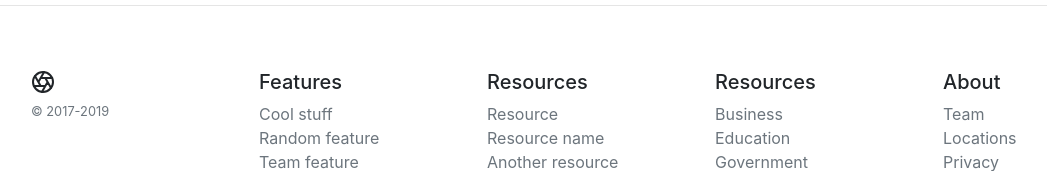
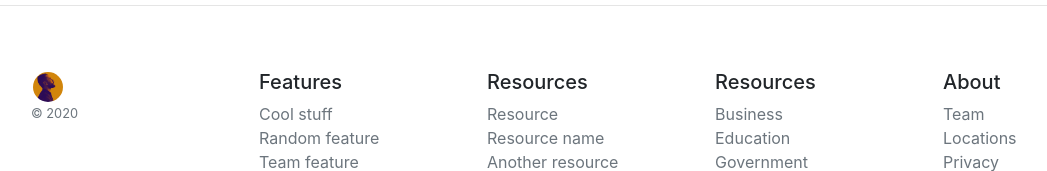
Before and after one commit to pixelz126/Social-Media-App, a plain HTML site: page index.html in a window 1280 px wide. Shown: the part 1627-1798 px from the top of the page, without its empty margins (54-1101 px from the left). Drawn offline with nearby package versions, Linux system fonts and the light colour scheme.

```diff
--- a/index.html
+++ b/index.html
@@ -196,8 +196,8 @@
 	<footer class="container py-5">
   <div class="row">
     <div class="col-12 col-md">
-      <svg xmlns="http://www.w3.org/2000/svg" width="24" height="24" fill="none" stroke="currentColor" stroke-linecap="round" stroke-linejoin="round" stroke-width="2" class="d-block mb-2" role="img" viewBox="0 0 24 24" focusable="false"><title>Product</title><circle cx="12" cy="12" r="10"></circle><path d="M14.31 8l5.74 9.94M9.69 8h11.48M7.38 12l5.74-9.94M9.69 16L3.95 6.06M14.31 16H2.83m13.79-4l-5.74 9.94"></path></svg>
-      <small class="d-block mb-3 text-muted">© 2017-2019</small>
+      <img class="profile-img" src="images/avatar.jpg" >
+      <small class="d-block mb-3 text-muted">© 2020</small>
     </div>
     <div class="col-6 col-md">
       <h5>Features</h5>
```
